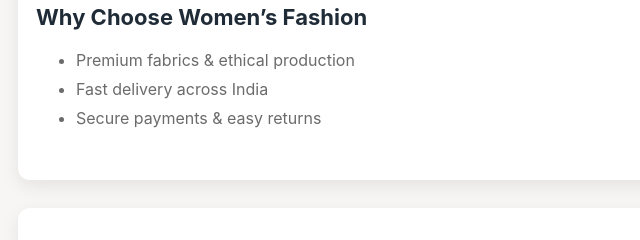
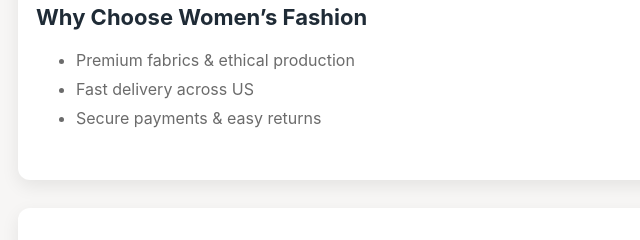
Before and after one commit to ss1661088/womenshopping-29oct-, a plain HTML site: page index.html in a window 1280 px wide. Shown: the part 1528-1768 px from the top of the page, 0-640 px from the left. Drawn offline with Linux system fonts and the light colour scheme.

```diff
--- a/index.html
+++ b/index.html
@@ -124,7 +124,7 @@
           <h3 class="page-title">Why Choose Women’s Fashion</h3>
           <ul class="muted-list">
             <li>Premium fabrics &amp; ethical production</li>
-            <li>Fast delivery across India</li>
+            <li>Fast delivery across US</li>
             <li>Secure payments &amp; easy returns</li>
           </ul>
         </div>
```
